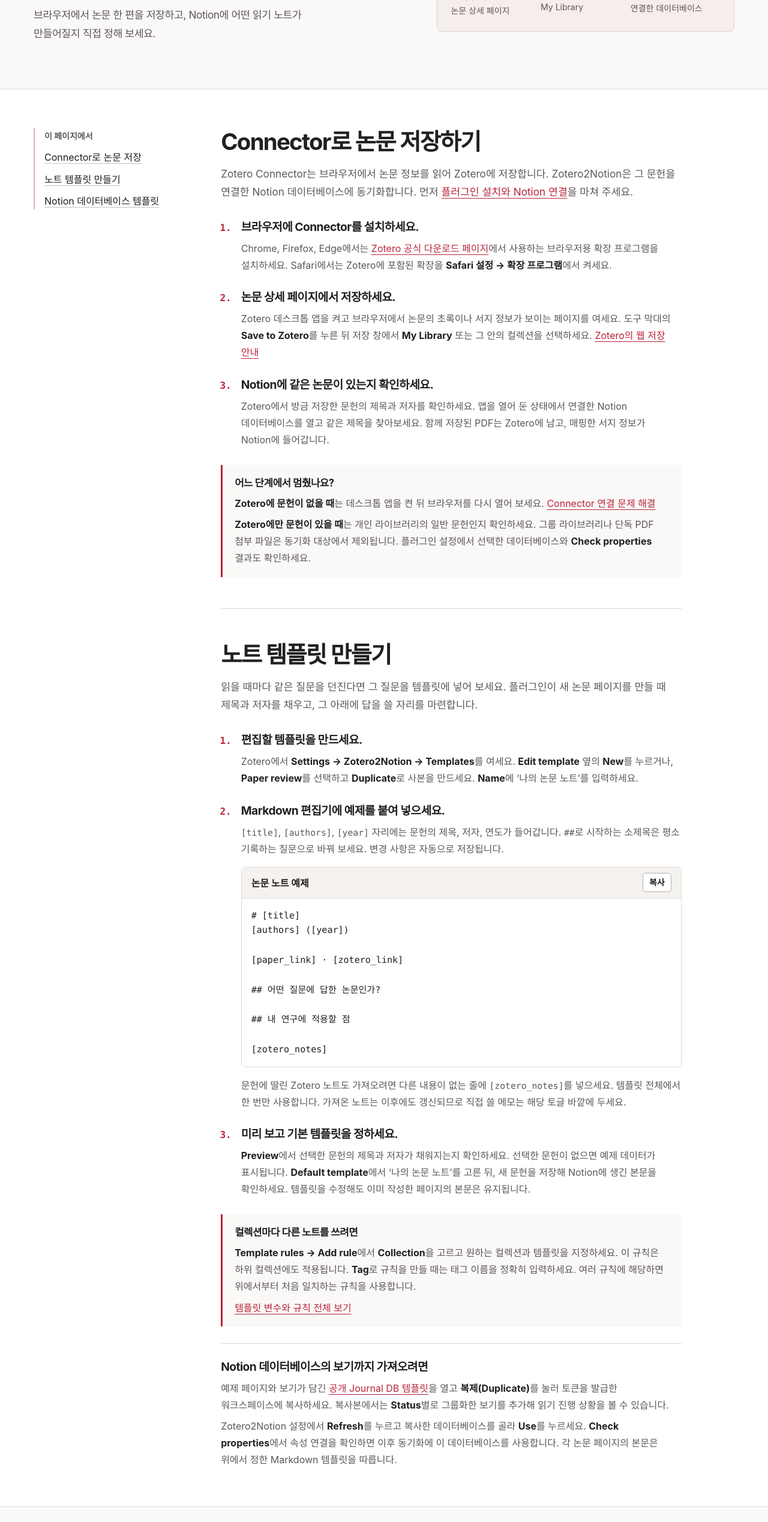
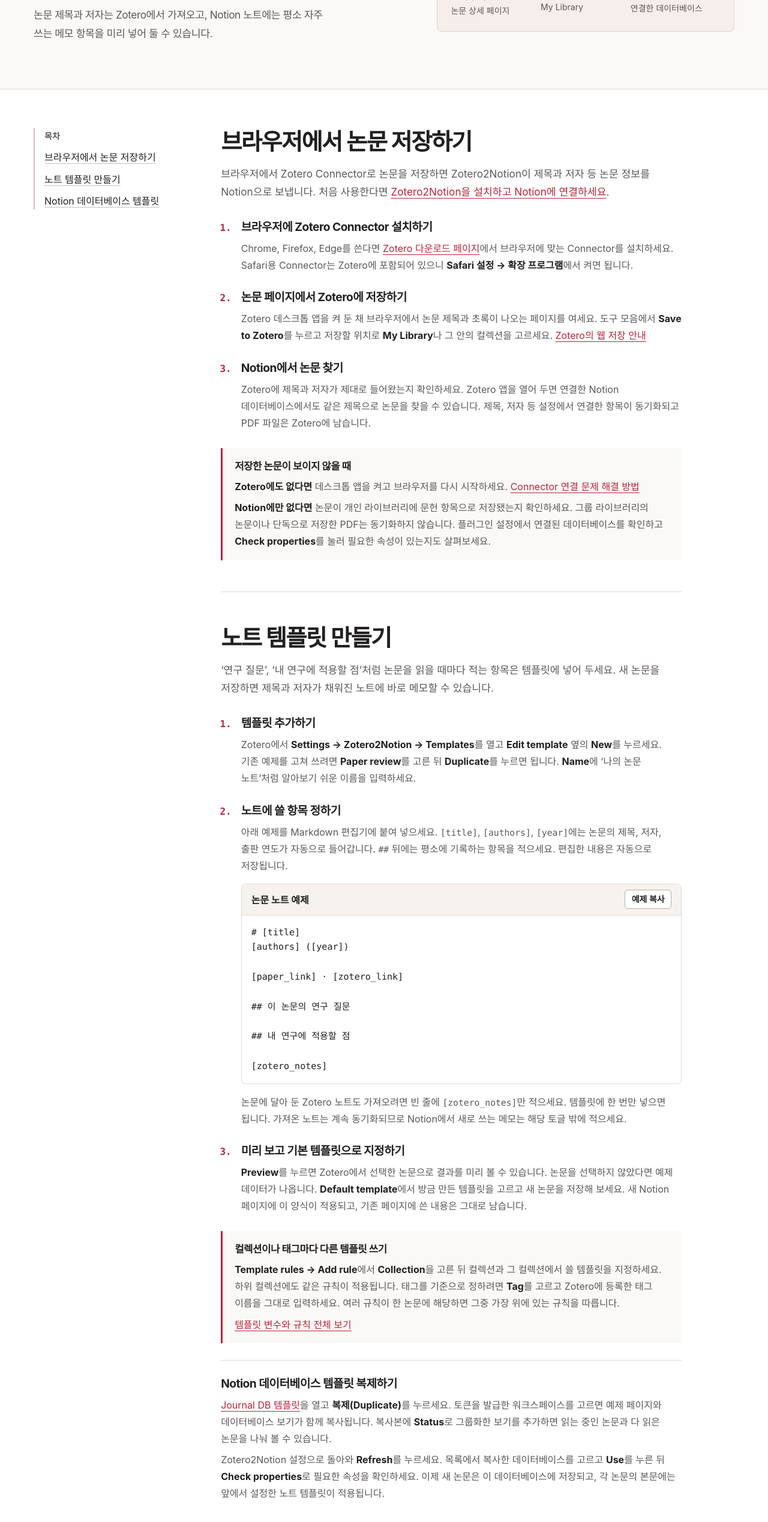
Before and after one commit to legojeon/Zotero2Notion, a browser extension: page site/tips/index.html in a window 1280 px wide. Shown: the part 240-2777 px from the top of the page at 60% size. Drawn offline with Linux system fonts and the light colour scheme.

Commit message:
Refine Korean copy on the download site and tips guide

```diff
--- a/site/tips/index.html
+++ b/site/tips/index.html
@@ -4,7 +4,7 @@
   <meta charset="utf-8">
   <meta name="viewport" content="width=device-width, initial-scale=1">
   <meta name="theme-color" content="#faf9f7">
-  <meta name="description" content="Zotero Connector로 브라우저에서 논문을 저장하고 나만의 Markdown 템플릿을 만들어 Notion에 읽기 노트를 남기는 방법.">
+  <meta name="description" content="Zotero Connector로 논문을 저장하는 방법과 Notion 노트 템플릿에 복사해 쓸 수 있는 Markdown 예제입니다.">
   <title>활용 팁 — Zotero2Notion</title>
   <link rel="alternate" hreflang="ko" href="./">
   <link rel="alternate" hreflang="en" href="../en/tips/">
@@ -35,7 +35,7 @@
     <header class="tips-heading wrap">
       <div>
         <h1>활용 팁</h1>
-        <p class="lead">브라우저에서 논문 한 편을 저장하고, Notion에 어떤 읽기 노트가 만들어질지 직접 정해 보세요.</p>
+        <p class="lead">논문 제목과 저자는 Zotero에서 가져오고, Notion 노트에는 평소 자주 쓰는 메모 항목을 미리 넣어 둘 수 있습니다.</p>
       </div>
       <ol class="save-path" aria-label="논문이 저장되는 순서">
         <li><strong>브라우저</strong><span>논문 상세 페이지</span></li>
@@ -45,63 +45,63 @@
     </header>
     <div class="tips-sheet">
       <div class="tips-layout wrap">
-        <nav class="topic-index" aria-label="이 페이지에서">
-          <strong>이 페이지에서</strong>
-          <a href="#connector">Connector로 논문 저장</a>
+        <nav class="topic-index" aria-label="목차">
+          <strong>목차</strong>
+          <a href="#connector">브라우저에서 논문 저장하기</a>
           <a href="#templates">노트 템플릿 만들기</a>
           <a href="#database-template">Notion 데이터베이스 템플릿</a>
         </nav>
         <div class="tutorials">
           <section id="connector" aria-labelledby="connector-title">
-            <h2 id="connector-title">Connector로 논문 저장하기</h2>
-            <p class="tutorial-lead">Zotero Connector는 브라우저에서 논문 정보를 읽어 Zotero에 저장합니다. Zotero2Notion은 그 문헌을 연결한 Notion 데이터베이스에 동기화합니다. 먼저 <a href="../#install">플러그인 설치와 Notion 연결</a>을 마쳐 주세요.</p>
+            <h2 id="connector-title">브라우저에서 논문 저장하기</h2>
+            <p class="tutorial-lead">브라우저에서 Zotero Connector로 논문을 저장하면 Zotero2Notion이 제목과 저자 등 논문 정보를 Notion으로 보냅니다. 처음 사용한다면 <a href="../#install">Zotero2Notion을 설치하고 Notion에 연결하세요</a>.</p>
             <ol class="directions">
-              <li><h3>브라우저에 Connector를 설치하세요.</h3><p>Chrome, Firefox, Edge에서는 <a href="https://www.zotero.org/download/">Zotero 공식 다운로드 페이지</a>에서 사용하는 브라우저용 확장 프로그램을 설치하세요. Safari에서는 Zotero에 포함된 확장을 <strong>Safari 설정 → 확장 프로그램</strong>에서 켜세요.</p></li>
-              <li><h3>논문 상세 페이지에서 저장하세요.</h3><p>Zotero 데스크톱 앱을 켜고 브라우저에서 논문의 초록이나 서지 정보가 보이는 페이지를 여세요. 도구 막대의 <strong>Save to Zotero</strong>를 누른 뒤 저장 창에서 <strong>My Library</strong> 또는 그 안의 컬렉션을 선택하세요. <a href="https://www.zotero.org/support/adding_items_to_zotero">Zotero의 웹 저장 안내</a></p></li>
-              <li><h3>Notion에 같은 논문이 있는지 확인하세요.</h3><p>Zotero에서 방금 저장한 문헌의 제목과 저자를 확인하세요. 앱을 열어 둔 상태에서 연결한 Notion 데이터베이스를 열고 같은 제목을 찾아보세요. 함께 저장된 PDF는 Zotero에 남고, 매핑한 서지 정보가 Notion에 들어갑니다.</p></li>
+              <li><h3>브라우저에 Zotero Connector 설치하기</h3><p>Chrome, Firefox, Edge를 쓴다면 <a href="https://www.zotero.org/download/">Zotero 다운로드 페이지</a>에서 브라우저에 맞는 Connector를 설치하세요. Safari용 Connector는 Zotero에 포함되어 있으니 <strong>Safari 설정 → 확장 프로그램</strong>에서 켜면 됩니다.</p></li>
+              <li><h3>논문 페이지에서 Zotero에 저장하기</h3><p>Zotero 데스크톱 앱을 켜 둔 채 브라우저에서 논문 제목과 초록이 나오는 페이지를 여세요. 도구 모음에서 <strong>Save to Zotero</strong>를 누르고 저장할 위치로 <strong>My Library</strong>나 그 안의 컬렉션을 고르세요. <a href="https://www.zotero.org/support/adding_items_to_zotero">Zotero의 웹 저장 안내</a></p></li>
+              <li><h3>Notion에서 논문 찾기</h3><p>Zotero에 제목과 저자가 제대로 들어왔는지 확인하세요. Zotero 앱을 열어 두면 연결한 Notion 데이터베이스에서도 같은 제목으로 논문을 찾을 수 있습니다. 제목, 저자 등 설정에서 연결한 항목이 동기화되고 PDF 파일은 Zotero에 남습니다.</p></li>
             </ol>
             <aside class="tip-note">
-              <h3>어느 단계에서 멈췄나요?</h3>
-              <p><strong>Zotero에 문헌이 없을 때</strong>는 데스크톱 앱을 켠 뒤 브라우저를 다시 열어 보세요. <a href="https://www.zotero.org/support/kb/connector_zotero_unavailable">Connector 연결 문제 해결</a></p>
-              <p><strong>Zotero에만 문헌이 있을 때</strong>는 개인 라이브러리의 일반 문헌인지 확인하세요. 그룹 라이브러리나 단독 PDF 첨부 파일은 동기화 대상에서 제외됩니다. 플러그인 설정에서 선택한 데이터베이스와 <strong>Check properties</strong> 결과도 확인하세요.</p>
+              <h3>저장한 논문이 보이지 않을 때</h3>
+              <p><strong>Zotero에도 없다면</strong> 데스크톱 앱을 켜고 브라우저를 다시 시작하세요. <a href="https://www.zotero.org/support/kb/connector_zotero_unavailable">Connector 연결 문제 해결 방법</a></p>
+              <p><strong>Notion에만 없다면</strong> 논문이 개인 라이브러리에 문헌 항목으로 저장됐는지 확인하세요. 그룹 라이브러리의 논문이나 단독으로 저장한 PDF는 동기화하지 않습니다. 플러그인 설정에서 연결된 데이터베이스를 확인하고 <strong>Check properties</strong>를 눌러 필요한 속성이 있는지도 살펴보세요.</p>
             </aside>
           </section>
           <section id="templates" aria-labelledby="templates-title">
             <h2 id="templates-title">노트 템플릿 만들기</h2>
-            <p class="tutorial-lead">읽을 때마다 같은 질문을 던진다면 그 질문을 템플릿에 넣어 보세요. 플러그인이 새 논문 페이지를 만들 때 제목과 저자를 채우고, 그 아래에 답을 쓸 자리를 마련합니다.</p>
+            <p class="tutorial-lead">‘연구 질문’, ‘내 연구에 적용할 점’처럼 논문을 읽을 때마다 적는 항목은 템플릿에 넣어 두세요. 새 논문을 저장하면 제목과 저자가 채워진 노트에 바로 메모할 수 있습니다.</p>
             <ol class="directions">
-              <li><h3>편집할 템플릿을 만드세요.</h3><p>Zotero에서 <strong>Settings → Zotero2Notion → Templates</strong>를 여세요. <strong>Edit template</strong> 옆의 <strong>New</strong>를 누르거나, <strong>Paper review</strong>를 선택하고 <strong>Duplicate</strong>로 사본을 만드세요. <strong>Name</strong>에 ‘나의 논문 노트’를 입력하세요.</p></li>
-              <li><h3>Markdown 편집기에 예제를 붙여 넣으세요.</h3><p><code>[title]</code>, <code>[authors]</code>, <code>[year]</code> 자리에는 문헌의 제목, 저자, 연도가 들어갑니다. <code>##</code>로 시작하는 소제목은 평소 기록하는 질문으로 바꿔 보세요. 변경 사항은 자동으로 저장됩니다.</p>
+              <li><h3>템플릿 추가하기</h3><p>Zotero에서 <strong>Settings → Zotero2Notion → Templates</strong>를 열고 <strong>Edit template</strong> 옆의 <strong>New</strong>를 누르세요. 기존 예제를 고쳐 쓰려면 <strong>Paper review</strong>를 고른 뒤 <strong>Duplicate</strong>를 누르면 됩니다. <strong>Name</strong>에 ‘나의 논문 노트’처럼 알아보기 쉬운 이름을 입력하세요.</p></li>
+              <li><h3>노트에 쓸 항목 정하기</h3><p>아래 예제를 Markdown 편집기에 붙여 넣으세요. <code>[title]</code>, <code>[authors]</code>, <code>[year]</code>에는 논문의 제목, 저자, 출판 연도가 자동으로 들어갑니다. <code>##</code> 뒤에는 평소에 기록하는 항목을 적으세요. 편집한 내용은 자동으로 저장됩니다.</p>
                 <figure class="md-example">
                   <figcaption>
                     <span>논문 노트 예제</span>
-                    <button type="button" class="copy-example" data-success="복사됨" data-failure="예제를 선택해 복사하세요." hidden>복사</button>
+                    <button type="button" class="copy-example" data-success="복사했습니다." data-failure="선택된 예제를 직접 복사하세요." hidden>예제 복사</button>
                   </figcaption>
                   <pre><code># [title]
 [authors] ([year])
 
 [paper_link] · [zotero_link]
 
-## 어떤 질문에 답한 논문인가?
+## 이 논문의 연구 질문
 
 ## 내 연구에 적용할 점
 
 [zotero_notes]</code></pre>
                   <span class="copy-message" role="status"></span>
                 </figure>
-                <p>문헌에 딸린 Zotero 노트도 가져오려면 다른 내용이 없는 줄에 <code>[zotero_notes]</code>를 넣으세요. 템플릿 전체에서 한 번만 사용합니다. 가져온 노트는 이후에도 갱신되므로 직접 쓸 메모는 해당 토글 바깥에 두세요.</p>
+                <p>논문에 달아 둔 Zotero 노트도 가져오려면 빈 줄에 <code>[zotero_notes]</code>만 적으세요. 템플릿에 한 번만 넣으면 됩니다. 가져온 노트는 계속 동기화되므로 Notion에서 새로 쓰는 메모는 해당 토글 밖에 적으세요.</p>
               </li>
-              <li><h3>미리 보고 기본 템플릿을 정하세요.</h3><p><strong>Preview</strong>에서 선택한 문헌의 제목과 저자가 채워지는지 확인하세요. 선택한 문헌이 없으면 예제 데이터가 표시됩니다. <strong>Default template</strong>에서 ‘나의 논문 노트’를 고른 뒤, 새 문헌을 저장해 Notion에 생긴 본문을 확인하세요. 템플릿을 수정해도 이미 작성한 페이지의 본문은 유지됩니다.</p></li>
+              <li><h3>미리 보고 기본 템플릿으로 지정하기</h3><p><strong>Preview</strong>를 누르면 Zotero에서 선택한 논문으로 결과를 미리 볼 수 있습니다. 논문을 선택하지 않았다면 예제 데이터가 나옵니다. <strong>Default template</strong>에서 방금 만든 템플릿을 고르고 새 논문을 저장해 보세요. 새 Notion 페이지에 이 양식이 적용되고, 기존 페이지에 쓴 내용은 그대로 남습니다.</p></li>
             </ol>
             <aside class="tip-note">
-              <h3>컬렉션마다 다른 노트를 쓰려면</h3>
-              <p><strong>Template rules → Add rule</strong>에서 <strong>Collection</strong>을 고르고 원하는 컬렉션과 템플릿을 지정하세요. 이 규칙은 하위 컬렉션에도 적용됩니다. <strong>Tag</strong>로 규칙을 만들 때는 태그 이름을 정확히 입력하세요. 여러 규칙에 해당하면 위에서부터 처음 일치하는 규칙을 사용합니다.</p>
+              <h3>컬렉션이나 태그마다 다른 템플릿 쓰기</h3>
+              <p><strong>Template rules → Add rule</strong>에서 <strong>Collection</strong>을 고른 뒤 컬렉션과 그 컬렉션에서 쓸 템플릿을 지정하세요. 하위 컬렉션에도 같은 규칙이 적용됩니다. 태그를 기준으로 정하려면 <strong>Tag</strong>를 고르고 Zotero에 등록한 태그 이름을 그대로 입력하세요. 여러 규칙이 한 논문에 해당하면 그중 가장 위에 있는 규칙을 따릅니다.</p>
               <p><a href="https://github.com/legojeon/Zotero2Notion/blob/main/docs/configuration.md#templates">템플릿 변수와 규칙 전체 보기</a></p>
             </aside>
             <article id="database-template" class="database-tip" aria-labelledby="database-tip-title">
-              <h3 id="database-tip-title">Notion 데이터베이스의 보기까지 가져오려면</h3>
-              <p>예제 페이지와 보기가 담긴 <a href="https://sleepy-hamster-e60.notion.site/Zsotero2Notion-Journal-DB-400cf80747f2804b99e3db09641b7368">공개 Journal DB 템플릿</a>을 열고 <strong>복제(Duplicate)</strong>를 눌러 토큰을 발급한 워크스페이스에 복사하세요. 복사본에서는 <strong>Status</strong>별로 그룹화한 보기를 추가해 읽기 진행 상황을 볼 수 있습니다.</p>
-              <p>Zotero2Notion 설정에서 <strong>Refresh</strong>를 누르고 복사한 데이터베이스를 골라 <strong>Use</strong>를 누르세요. <strong>Check properties</strong>에서 속성 연결을 확인하면 이후 동기화에 이 데이터베이스를 사용합니다. 각 논문 페이지의 본문은 위에서 정한 Markdown 템플릿을 따릅니다.</p>
+              <h3 id="database-tip-title">Notion 데이터베이스 템플릿 복제하기</h3>
+              <p><a href="https://sleepy-hamster-e60.notion.site/Zsotero2Notion-Journal-DB-400cf80747f2804b99e3db09641b7368">Journal DB 템플릿</a>을 열고 <strong>복제(Duplicate)</strong>를 누르세요. 토큰을 발급한 워크스페이스를 고르면 예제 페이지와 데이터베이스 보기가 함께 복사됩니다. 복사본에 <strong>Status</strong>로 그룹화한 보기를 추가하면 읽는 중인 논문과 다 읽은 논문을 나눠 볼 수 있습니다.</p>
+              <p>Zotero2Notion 설정으로 돌아와 <strong>Refresh</strong>를 누르세요. 목록에서 복사한 데이터베이스를 고르고 <strong>Use</strong>를 누른 뒤 <strong>Check properties</strong>로 필요한 속성을 확인하세요. 이제 새 논문은 이 데이터베이스에 저장되고, 각 논문의 본문에는 앞에서 설정한 노트 템플릿이 적용됩니다.</p>
             </article>
           </section>
         </div>
```
Also changed, not shown: site/index.html (+19 -20 lines).
